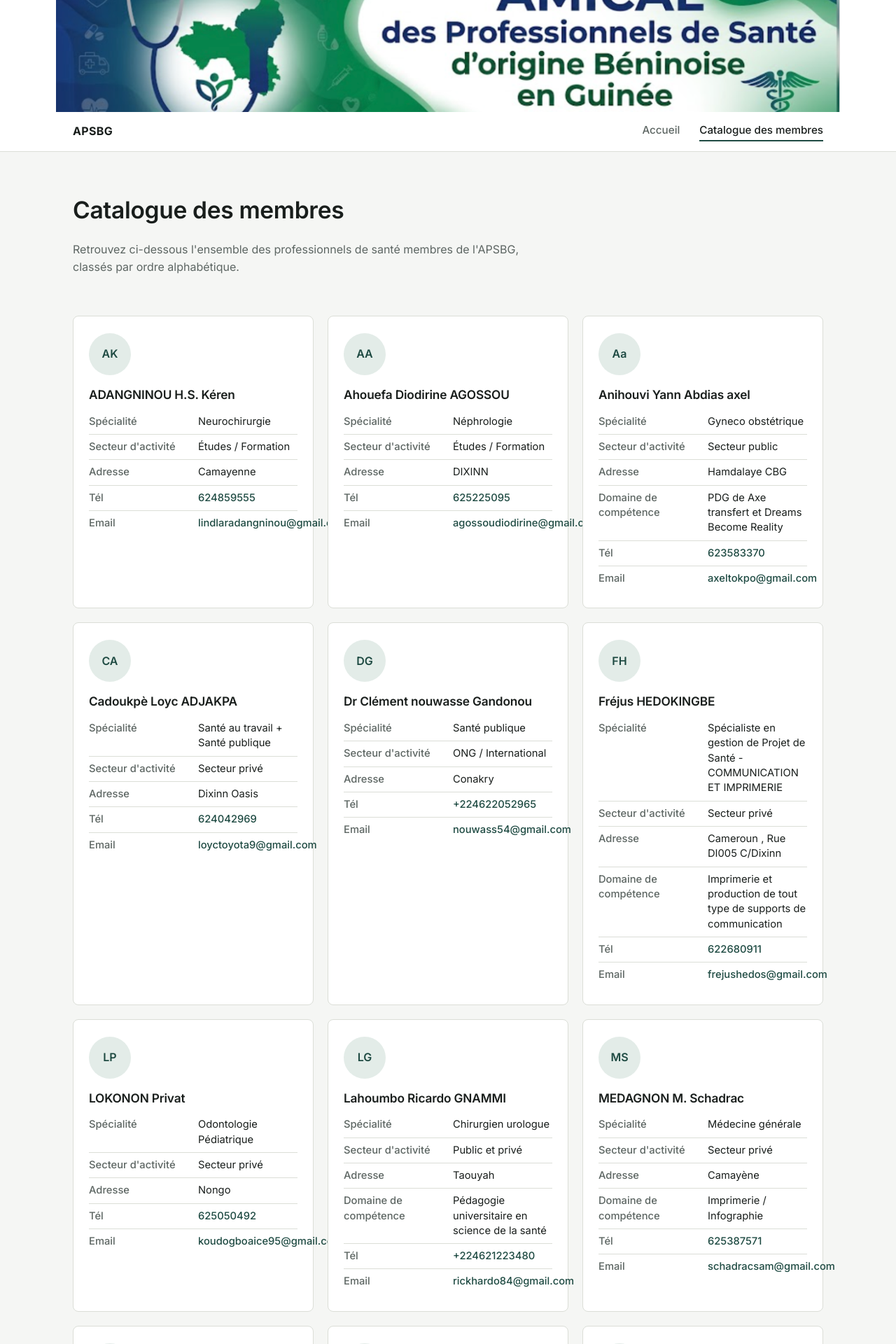
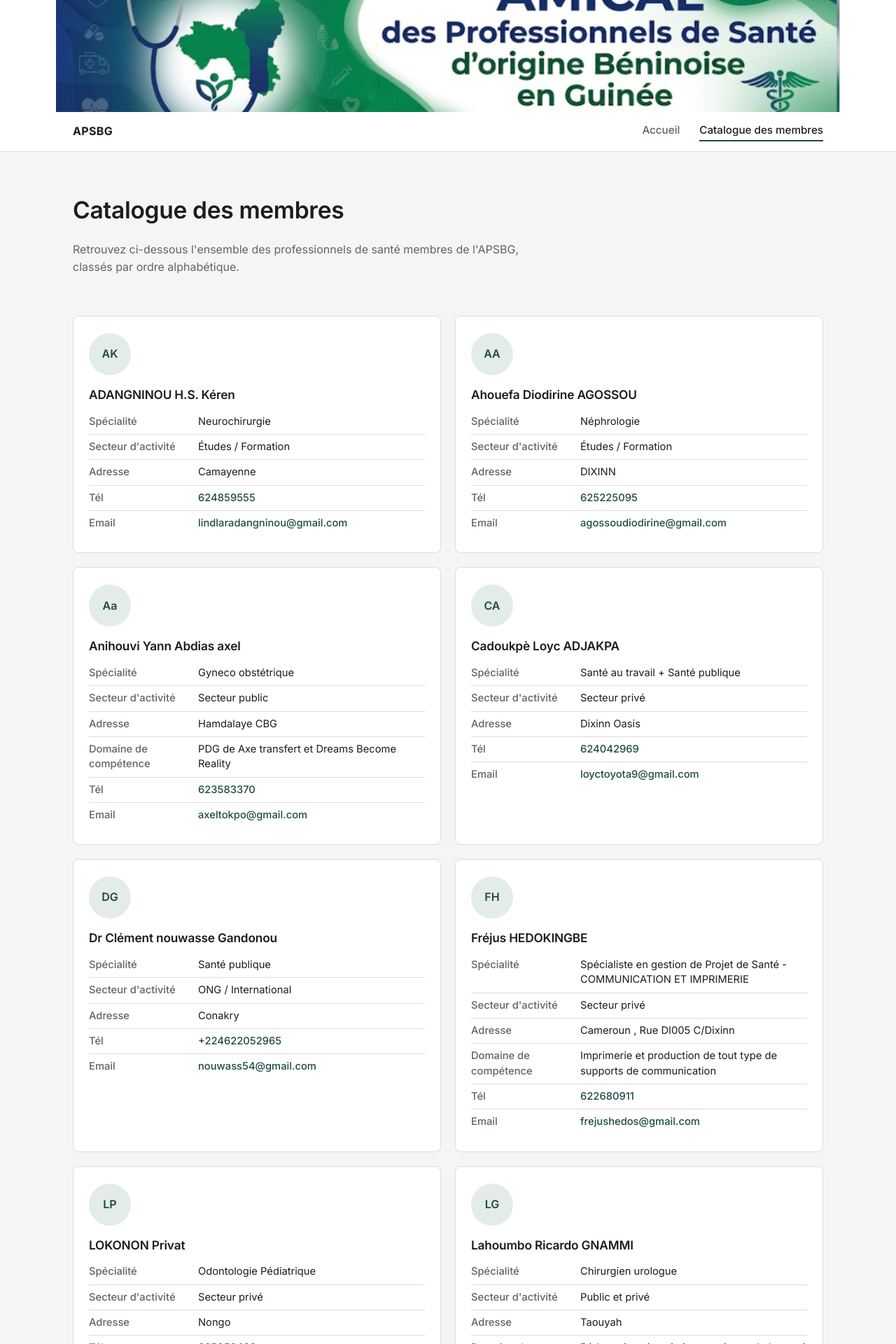
Before and after one commit to armel001/apsbg, a Jekyll site: the page built from membres.md, in a window 1280 px wide. Shown: the top 1920 px of the page at 70% size. Built offline with Jekyll 4.4.1, drawn with Linux system fonts in a browser that asks for light colours.

Commit message:
new theme

```diff
--- a/assets/css/style.css
+++ b/assets/css/style.css
@@ -215,7 +215,7 @@ p { margin: 0 0 1em; }
 
 .card-grid {
   display: grid;
-  grid-template-columns: repeat(auto-fill, minmax(260px, 1fr));
+  grid-template-columns: repeat(2, 1fr);
   gap: 20px;
   padding: 32px 0 40px;
 }
```
